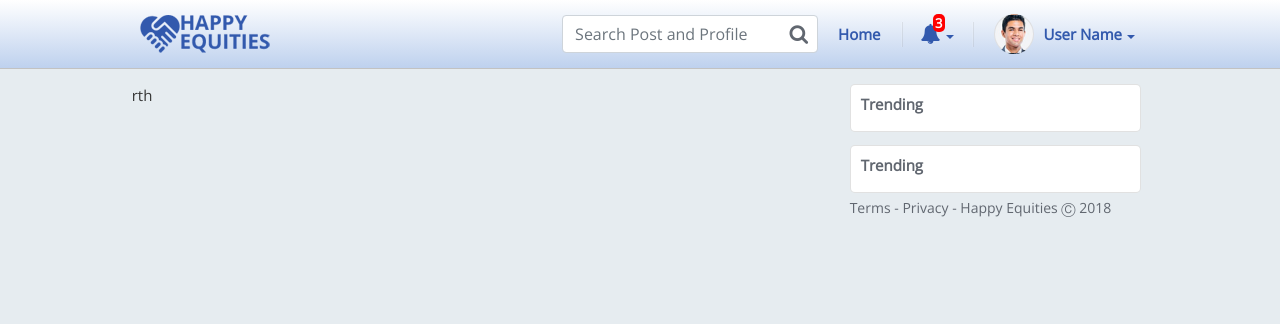
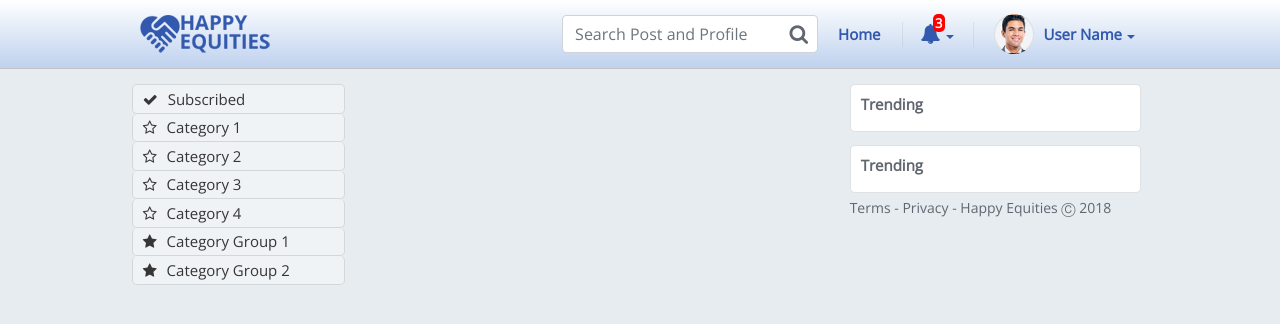
Before and after one commit to rthuid/happy, an Angular app: page / in a window 1280 px wide. Shown: the top 324 px of the page. Built offline with nearby package versions, Linux system fonts and the light colour scheme; no server answers.

Commit message:
left menu

```diff
--- a/src/app/app.module.ts
+++ b/src/app/app.module.ts
@@ -14,6 +14,7 @@ import { CarouselComponent } from './components/carousel/carousel.component';
 
 import { HttpClientModule } from '@angular/common/http';
 import { FooterComponent } from './layout/footer/footer.component';
+import { LeftMenusComponent } from './layout/left-menus/left-menus.component';
 
 
 @NgModule({
@@ -25,7 +26,8 @@ import { FooterComponent } from './layout/footer/footer.component';
     NotificationComponent,
     MainSearchComponent,
     CarouselComponent,
-    FooterComponent
+    FooterComponent,
+    LeftMenusComponent
   ],
   imports: [
     BrowserModule,
--- /dev/null
+++ b/src/app/layout/left-menus/left-menus.component.html
@@ -0,0 +1,91 @@
+<div class="left-panel">
+  <ul>
+    <li>
+      <a routerLink="/">
+          <i class="fa fa-check" aria-hidden="true"></i>Subscribed
+      </a>
+    </li>
+    <li>
+      <a routerLink="/">
+          <i class="fa fa-star-o" aria-hidden="true"></i>Category 1
+      </a>
+    </li>
+    <li>
+      <a routerLink="/">
+          <i class="fa fa-star-o" aria-hidden="true"></i>Category 2
+      </a>
+    </li>
+    <li>
+      <a routerLink="/">
+          <i class="fa fa-star-o" aria-hidden="true"></i>Category 3
+      </a>
+    </li>
+    <li>
+      <a routerLink="/">
+          <i class="fa fa-star-o" aria-hidden="true"></i>Category 4
+      </a>
+    </li>
+    <li>
+        <div class="menu-item" (click)="isCollapsed = !isCollapsed"
+          [attr.aria-expanded]="!isCollapsed" aria-controls="category1">
+          <i class="fa fa-star" aria-hidden="false"></i>Category Group 1
+        </div>
+        <div id="category1" [ngbCollapse]="!isCollapsed">
+            <ul>
+                <li>
+                      <a routerLink="/">
+                          <i class="fa fa-star-o" aria-hidden="true"></i>Category 4
+                      </a>
+                  </li>
+                  <li>
+                      <a routerLink="/">
+                          <i class="fa fa-star-o" aria-hidden="true"></i>Category 4
+                      </a>
+                  </li>
+                  <li>
+                      <a routerLink="/">
+                          <i class="fa fa-star-o" aria-hidden="true"></i>Category 4
+                      </a>
+                  </li>
+                  <li>
+                      <a routerLink="/">
+                          <i class="fa fa-star-o" aria-hidden="true"></i>Category 4
+                      </a>
+                  </li>
+              </ul>
+          </div>
+
+    </li>
+    <li>
+        <div class="menu-item" (click)="isCollapsed2 = !isCollapsed2"
+          [attr.aria-expanded]="!isCollapsed2" aria-controls="category2">
+          <i class="fa fa-star" aria-hidden="false"></i>Category Group 2
+        </div>
+        <div id="category2" [ngbCollapse]="!isCollapsed2">
+            <ul>
+                <li>
+                      <a routerLink="/">
+                          <i class="fa fa-star-o" aria-hidden="true"></i>Category 4
+                      </a>
+                  </li>
+                  <li>
+                      <a routerLink="/">
+                          <i class="fa fa-star-o" aria-hidden="true"></i>Category 4
+                      </a>
+                  </li>
+                  <li>
+                      <a routerLink="/">
+                          <i class="fa fa-star-o" aria-hidden="true"></i>Category 4
+                      </a>
+                  </li>
+                  <li>
+                      <a routerLink="/">
+                          <i class="fa fa-star-o" aria-hidden="true"></i>Category 4
+                      </a>
+                  </li>
+              </ul>
+          </div>
+
+    </li>
+  </ul>
+</div>
--- /dev/null
+++ b/src/app/layout/left-menus/left-menus.component.scss
@@ -0,0 +1,31 @@
+@import '~sass/variables';
+@import '~sass/mixins';
+
+ul{
+    list-style: none;
+    padding: 0;
+    margin: 0;
+    li{
+        a,.menu-item{
+            padding: $padding/4 $padding;
+            display: block;
+            background: transparentize($color-white, .6);
+            border: 1px solid $color-border;
+            color: $color-black;
+            border-radius: $border-radius;
+            border-top: 0;
+            i{
+                padding-right: $padding;
+            }
+            &:hover{
+                text-decoration: none;
+                background: transparentize($color-white, 0);
+            }
+        }
+        &:first-child{
+            a{
+                border-top: 1px solid $color-border;
+            }
+        }
+    }
+}
--- /dev/null
+++ b/src/app/layout/left-menus/left-menus.component.ts
@@ -0,0 +1,15 @@
+import { Component, OnInit } from '@angular/core';
+
+@Component({
+  selector: 'app-left-menus',
+  templateUrl: './left-menus.component.html',
+  styleUrls: ['./left-menus.component.scss']
+})
+export class LeftMenusComponent implements OnInit {
+
+  constructor() { }
+
+  ngOnInit() {
+  }
+
+}
--- a/src/app/pages/post-listing/post-listing.component.html
+++ b/src/app/pages/post-listing/post-listing.component.html
@@ -1,3 +1,5 @@
 <div class="row">
-  rth
+    <div class="left-panel">
+        <app-left-menus></app-left-menus>
+    </div>
 </div>
--- a/src/app/pages/post-listing/post-listing.component.scss
+++ b/src/app/pages/post-listing/post-listing.component.scss
@@ -0,0 +1,4 @@
+@import '~sass/variables';
+.left-panel{
+    width: 30%;
+}
```
Also changed, not shown: 1 other file (tests, documents, lock files or other folders).
